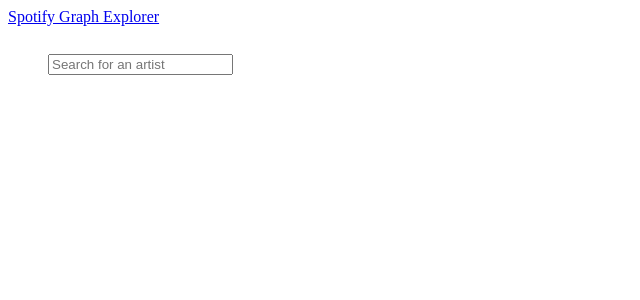
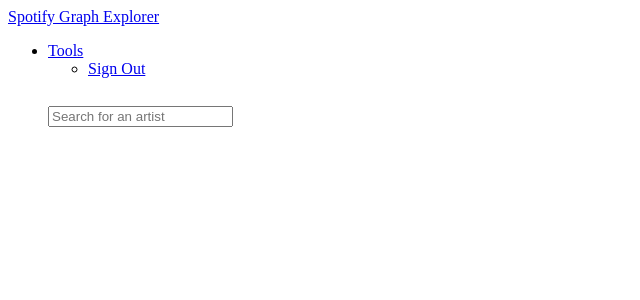
Before and after one commit to mpace965/spotify-graph-explorer, a React app: page / in a window 1280 px wide. Shown: the top 300 px of the page, without its empty margins (0-640 px from the left). Built offline with nearby package versions, Linux system fonts and the light colour scheme; the HTML template or start-up script is replaced by a standard one.

Commit message:
Add logout

```diff
--- a/javascript/App.jsx
+++ b/javascript/App.jsx
@@ -1,6 +1,6 @@
 import React from 'react'
 import { render } from 'react-dom'
-import { Navbar, Nav, NavItem } from 'react-bootstrap'
+import { Navbar, Nav, NavDropdown, MenuItem } from 'react-bootstrap'
 import $ from 'jquery'
 import _ from 'lodash'
 
@@ -58,6 +58,11 @@
           </Navbar.Brand>
         </Navbar.Header>
         <Nav pullRight>
+          <NavDropdown title='Tools' id='basic-nav-pulldown'>
+            <MenuItem href='/logout'>Sign Out</MenuItem>
+          </NavDropdown>
+        </Nav>
+        <Nav pullRight>
           <Search
             searchArtistAndRelated={artist => this.searchArtistAndRelated(artist)}
           />
```
Also changed, not shown: 1 other file (tests, documents, lock files or other folders).
